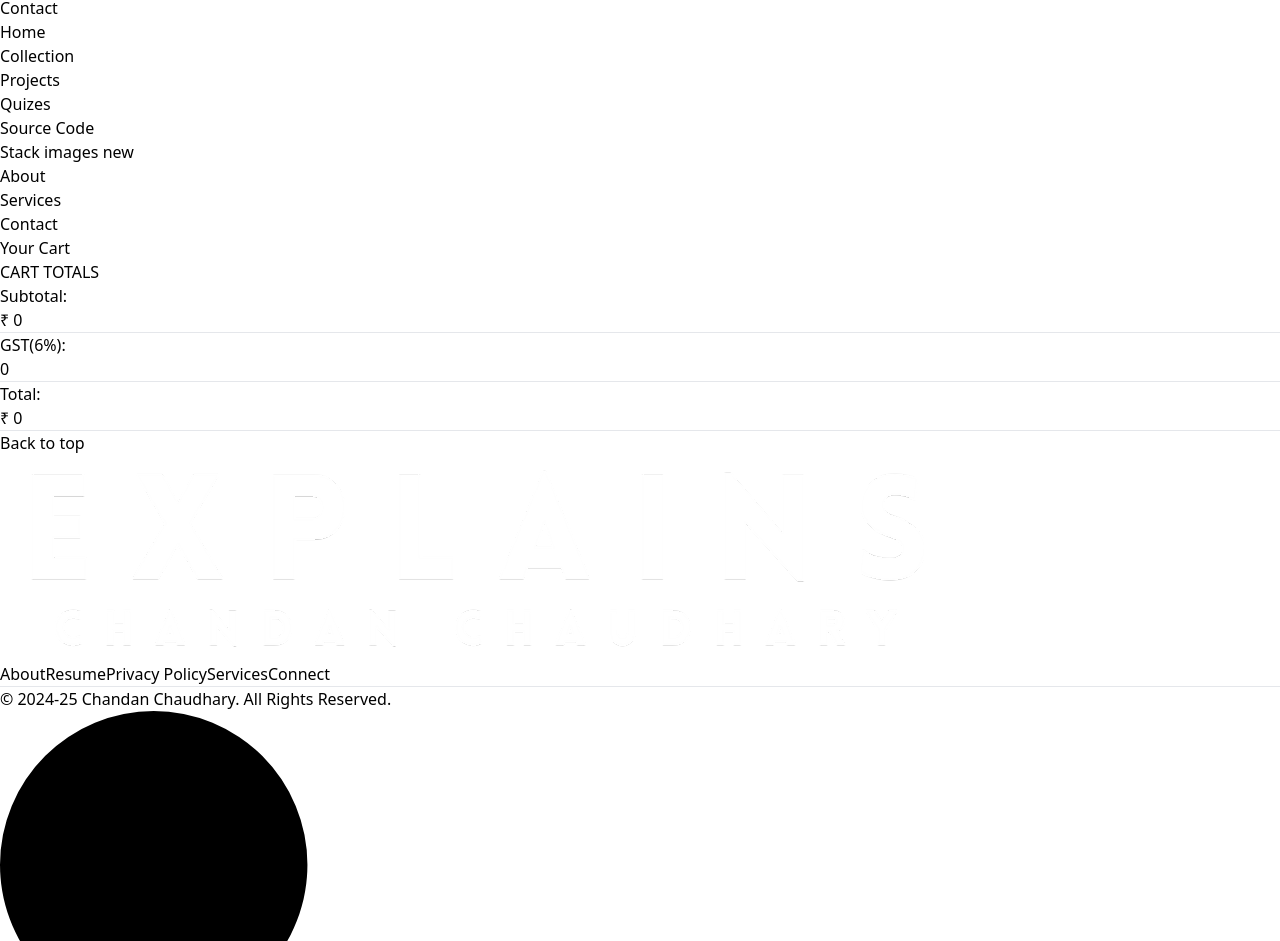
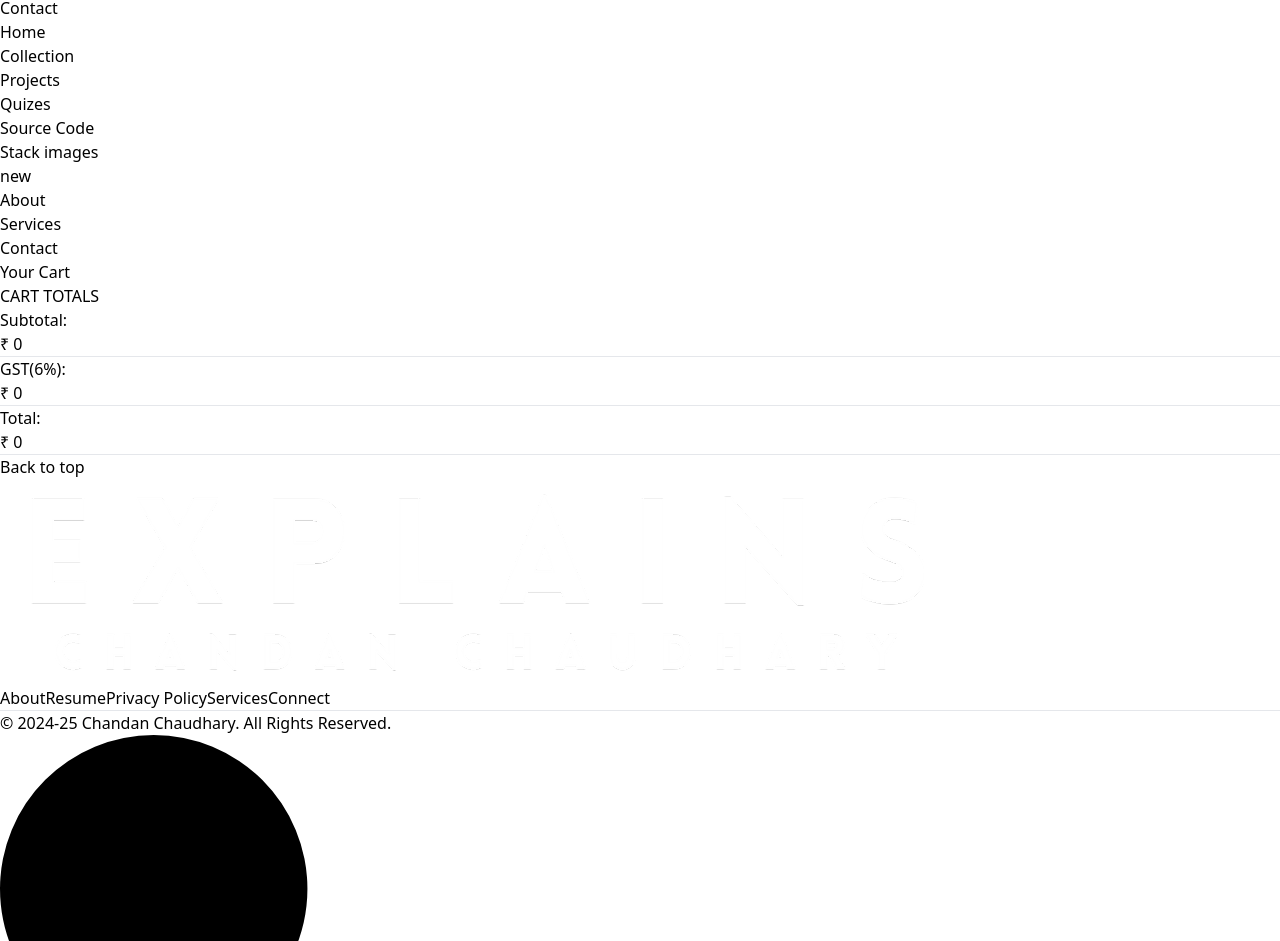
Before and after one commit to Chandan-Badge/C2Explains-ChandanChaudhary, a React (Vite) app in the folder Frontend/: page /cart in a window 1280 px wide. Shown: the part 4712-5653 px from the top of the page. Built offline with nearby package versions, Linux system fonts and the light colour scheme.

Commit message:
Improvement 29

```diff
--- a/Frontend/src/components/CartTotal.jsx
+++ b/Frontend/src/components/CartTotal.jsx
@@ -16,19 +16,19 @@ function CartTotal() {
       <div className='flex flex-col gap-2 mt-2 text-sm'>
         <div className='flex justify-between'>
           <p>Subtotal:</p>
-          <p>{currency} {getCartAmount()}</p>
+          <p>{currency} {parseFloat(getCartAmount().toFixed(3))}</p>
         </div>
         <hr />
 
         <div className='flex justify-between'>
           <p>GST(6%):</p>
-          <p>{(getCartAmount() * 0.06)}</p>
+          <p>{currency} {parseFloat((getCartAmount() * 0.06).toFixed(3))}</p>
         </div>
         <hr />
 
         <div className='flex justify-between'>
           <p>Total:</p>
-          <p>{currency} {getCartAmount() + (getCartAmount() * 0.06)}</p>
+          <p>{currency} {parseFloat((getCartAmount() === 0 ? 0 : getCartAmount() + (getCartAmount() * 0.06)).toFixed(3))}</p>
         </div>
         <hr />
       </div>
--- a/Frontend/src/components/Sidebar-Menu.jsx
+++ b/Frontend/src/components/Sidebar-Menu.jsx
@@ -33,7 +33,11 @@ function SidebarMenu() {
 
         <NavLink to="/stack-images" className='sidebar-menu flex justify-start items-center gap-3 lg:gap-6 group'>
             <div className="menu w-[3px] h-11 border-none bg-[#26ffe3] opacity-0 rounded-e"></div>
-            <p className='relative'>Stack images <span className='bg-[#fbc638] font-semibold rotate-12 text-[#000] group-hover:-translate-y-1 text-[8px] md:text-[10px] rounded-full px-2 py-0 absolute -right-5 -top-4 transition-all ease-in-out duration-300'>new</span></p>
+            <p className='relative'>Stack images
+                <span className='flex justify-center items-center h-[18px] bg-[#fbc638] rotate-12 group-hover:-translate-y-1 absolute rounded-full py-0 px-1.5 -right-5 -top-3 transition-all ease-in-out duration-300'>
+                    <p className='text-[8px] md:text-[10px] font-semibold text-black'>new</p>
+                </span>
+            </p>
         </NavLink>
 
         <NavLink to="/about" className='sidebar-menu flex justify-start items-center gap-3 lg:gap-6'>
--- a/Frontend/src/pages/Collection.jsx
+++ b/Frontend/src/pages/Collection.jsx
@@ -90,17 +90,17 @@ function Collection() {
     }, [sortType]);
 
   return (
-    <div className='flex flex-col md:flex-row gap-1 sm:gap-10 pt-10 text-[#fff] mt-12 md:mt-16 px-12 md:px-8 ml-0 sm:ml-28 md:ml-36 lg:ml-52 min-h-[80vh]'>
+    <div className='flex flex-col md:flex-row gap-1 sm:gap-10 pt-10 text-[#fff] mt-12 md:mt-16 px-12 md:px-8 ml-0 sm:ml-28 md:ml-36 lg:ml-52 mr-10 min-h-[80vh]'>
 
       {/* Filter option */}
-      <div className='min-w-40'>
+      <div className='min-w-36 lg:min-w-40'>
         <p className='my-2 text-xl flex items-center cursor-pointer gap-2 font-bold'>FILTER</p>
 
         {/* Category Filter */}
-        <div className={`border border-gray-400 pl-5 py-3 mt-6 ${showFilter ? "" : "hidden"} md:block`}>
+        <div className={`border border-gray-400 pl-3 lg:pl-5 py-3 mt-6 ${showFilter ? "" : "hidden"} md:block`}>
           <p className='mb-3 text-start font-medium'>CATEGORIES</p>
 
-          <div className='flex flex-col gap-2 text-sm font-light text-gray-300'>
+          <div className='flex flex-col gap-3 lg:gap-2 text-xs lg:text-sm font-light text-gray-300'>
             {/* <p className='flex gap-2'>
               <input className='w-3' type="checkbox" value={"All"} onChange={toggleCategory} /> All
             </p> */}
@@ -150,10 +150,10 @@ function Collection() {
         </div>
 
         {/* Sub-Category Filter */}
-        <div className={`border border-gray-400 pl-5 py-3 mt-6 ${showFilter ? "" : "hidden"} md:block`}>
+        <div className={`border border-gray-400 pl-3 lg:pl-5 py-3 mt-6 ${showFilter ? "" : "hidden"} md:block`}>
           <p className='mb-3 text-start font-medium'>TYPE</p>
 
-          <div className='flex flex-col gap-2 text-sm font-light text-gray-300'>
+          <div className='flex flex-col gap-3 lg:gap-2 text-xs lg:text-sm font-light text-gray-300'>
             <p className='flex gap-2'>
               <input className='w-3' type="checkbox" value={"Paid"} onChange={toggleType} /> Paid
             </p>
@@ -170,7 +170,7 @@ function Collection() {
       {/* Products */}
       <div className='flex flex-col justify-start'>
 
-        <div className='min-w-[65vw] flex justify-between items-center text-base sm:text-2xl mb-4'>
+        <div className='min-w-[50vw] flex justify-between items-center text-base sm:text-2xl mb-4'>
           <Title text1={"All"} text2={"COLLECTIONS"} />
 
           {/* Product sort */}
```
